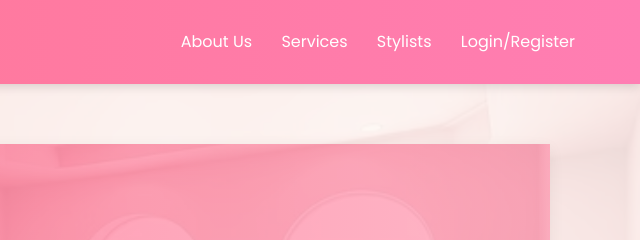
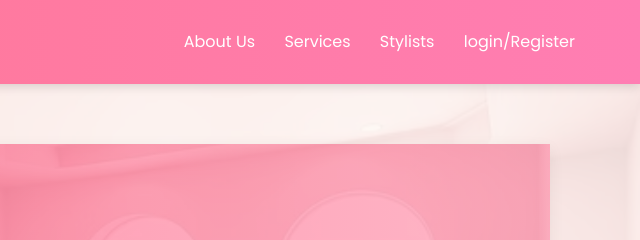
Before and after one commit to Jazareno/Princess-Angel-Salon, a website: page public/index.html in a window 1280 px wide. Shown: the top 240 px of the page, 640-1280 px from the left. Drawn offline with nearby package versions, Linux system fonts and the light colour scheme; no server answers.

```diff
--- a/public/index.html
+++ b/public/index.html
@@ -20,7 +20,7 @@
         <a href="#about">About Us</a>
         <a href="#services">Services</a>
         <a href="#stylists">Stylists</a>
-        <a href="LoginRegister.html">Login/Register</a>
+        <a href="loginRegister.html">login/Register</a>
       </nav>
     </div>
   </header>
```
